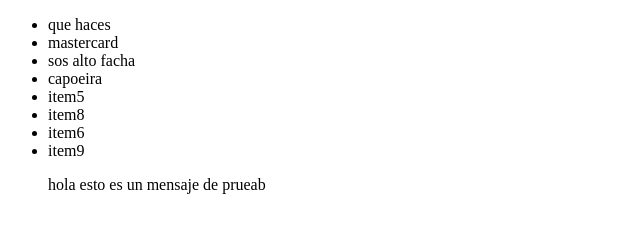
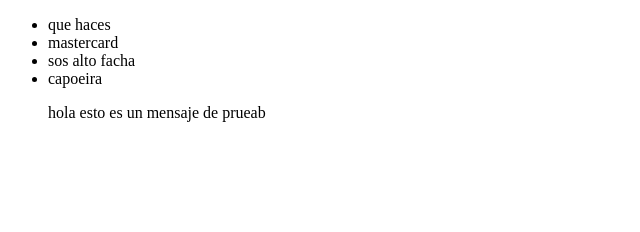
Before and after one commit to ChrisDvt00/Prueba-de-Git, a plain HTML site: page index.html in a window 1280 px wide. Shown: the whole page, without its empty margins (0-640 px from the left). Drawn offline with Linux system fonts and the light colour scheme.

Commit message:
v0.0.5 otro cambio mas

```diff
--- a/index.html
+++ b/index.html
@@ -12,10 +12,7 @@
         <li>mastercard</li>
         <li>sos alto facha</li>
         <li>capoeira</li>
-        <li>item5</li>
-        <li>item8</li>
-        <li>item6</li>
-        <li>item9</li>
+
 
         <p>hola esto es un mensaje de prueab</p>
     </ul>
```
